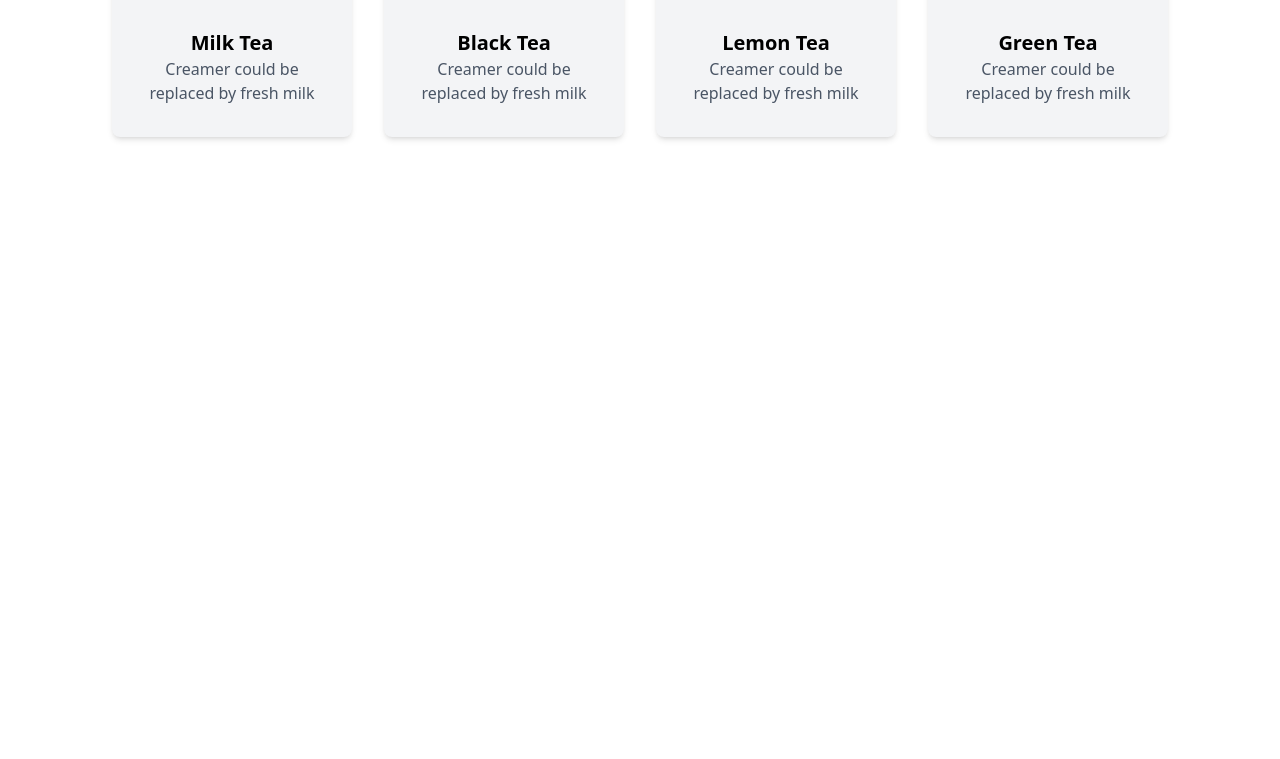
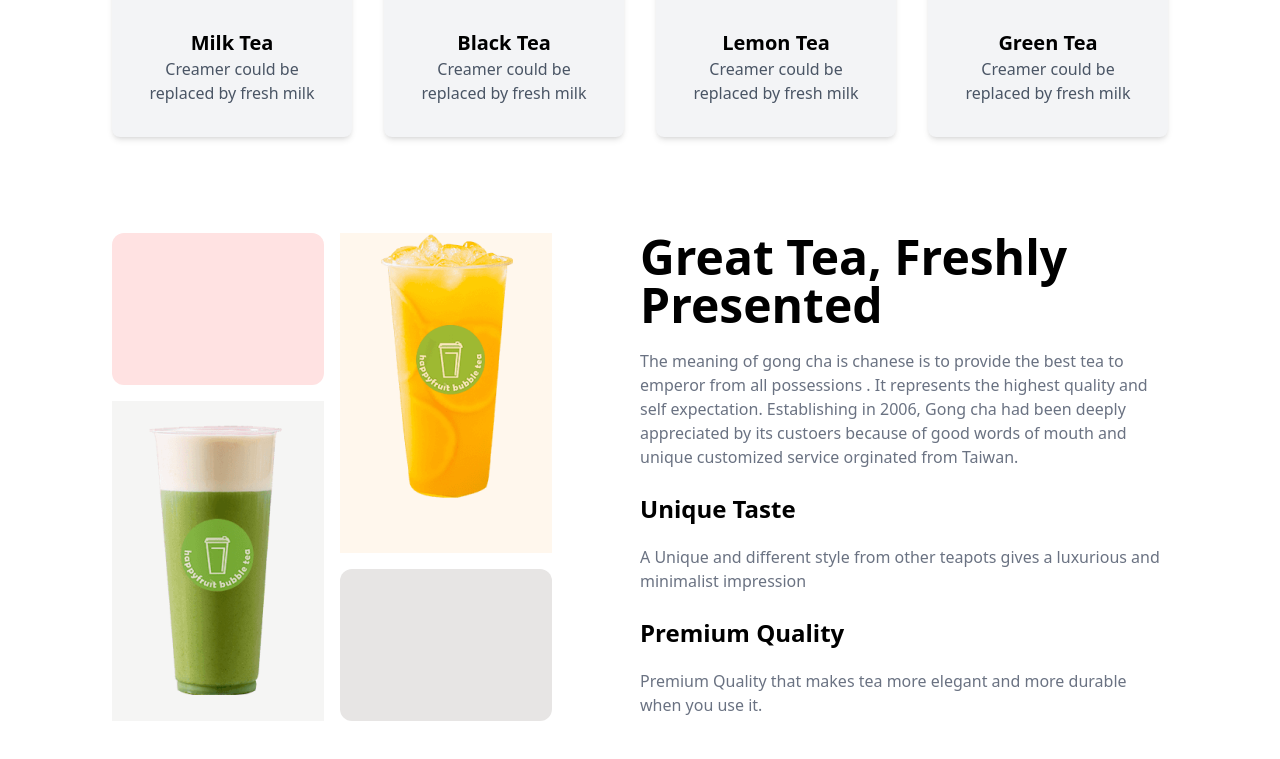
Before and after one commit to khaled8787/tea-house, a plain HTML site: page index.html in a window 1280 px wide. Shown: the part 1031-1790 px from the top of the page. Before the commit the page ends 1264 px from the top, so only its background shows below. Drawn offline with nearby package versions, Linux system fonts and the light colour scheme.

Commit message:
great tea section done

```diff
--- a/index.html
+++ b/index.html
@@ -78,6 +78,37 @@
 
 
         </section>
+
+
+
+        <section class="mb-24">
+          <div class="grid grid-cols-1 lg:grid-cols-2">
+            <div class="grid grid-cols-2 grid-rows-3 gap-4 lg:w-5/6">
+              <div class="h-38 bg-gradient-to-r from bg-red-100 to bg-red-50 rounded-xl"></div>
+              <div class="bg-orange-50 row-span-2">
+               <img class="mx-auto" src="images/fresh-1.png" alt="">
+              </div>
+
+              <div class="bg-stone-100 row-span-2">
+               <img class="mx-auto my-5
+               " src="images/fresh-2.png" alt="">
+              </div>
+              <div class="h-38 bg-gradient-to-r from bg-stone-200 to bg-stone-100 rounded-xl"></div>
+            </div>
+
+
+            <div>
+               <h1 class="text-5xl font-bold mb-5">Great Tea, Freshly Presented</h1>
+               <p class="text-gray-500">The meaning of gong cha is chanese is to provide the best tea to emperor from all possessions . It represents the highest quality and self expectation. Establishing in 2006, Gong cha had been deeply appreciated by its custoers  because of good words of mouth and unique customized service orginated from Taiwan.</p>
+               <br>
+               <h1 class="text-2xl font-bold mb-5">Unique Taste</h1>
+               <p class="text-gray-500">A Unique and different style from other teapots gives a luxurious and minimalist impression</p>
+               <br>
+               <h1 class="text-2xl font-bold mb-5">Premium Quality</h1>
+               <p class="text-gray-500">Premium Quality that makes tea more elegant and more durable when you use it.</p>
+            </div>
+          </div>
+        </section>
     </main>
 </body>
 </html>
```
